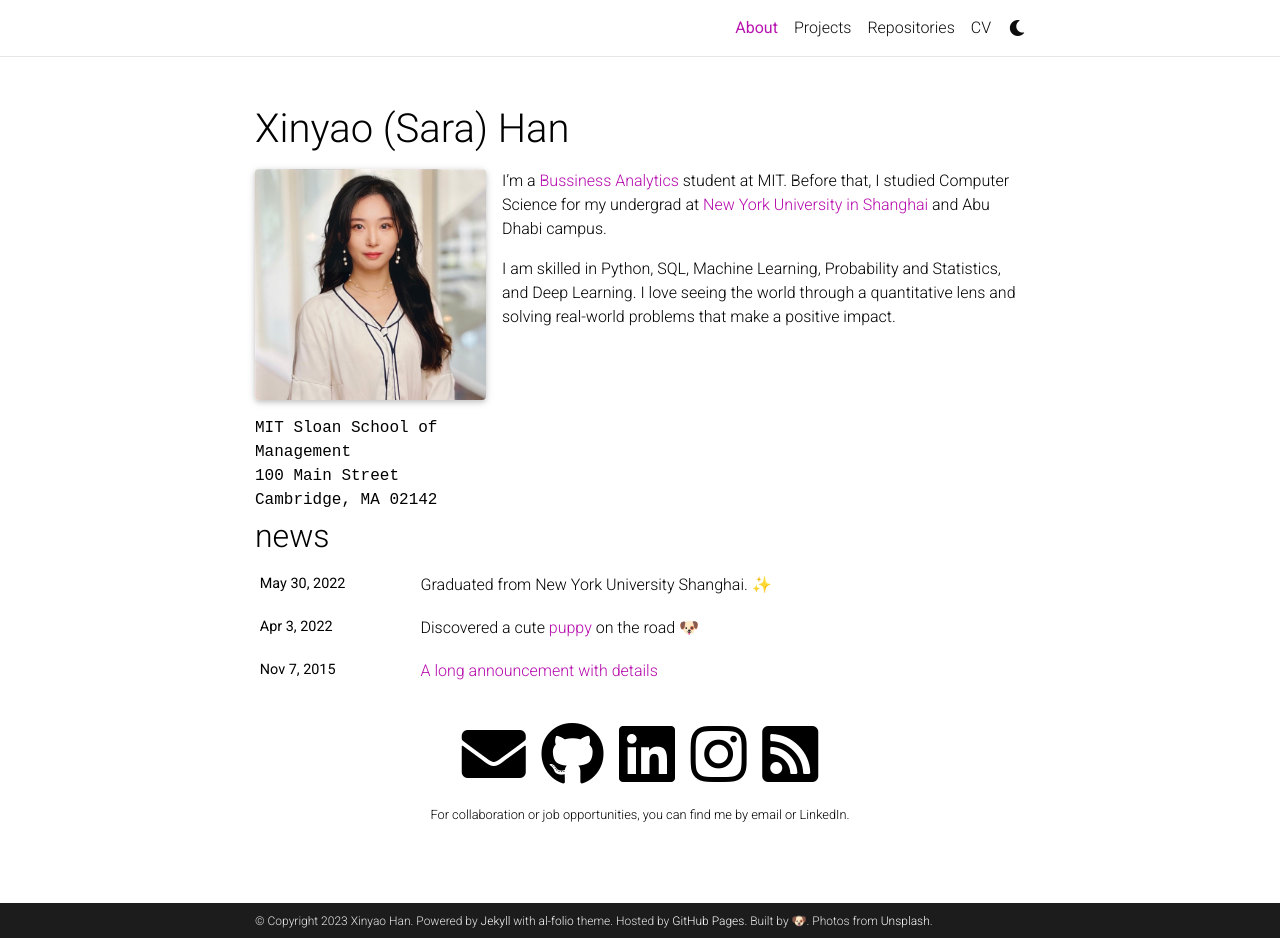
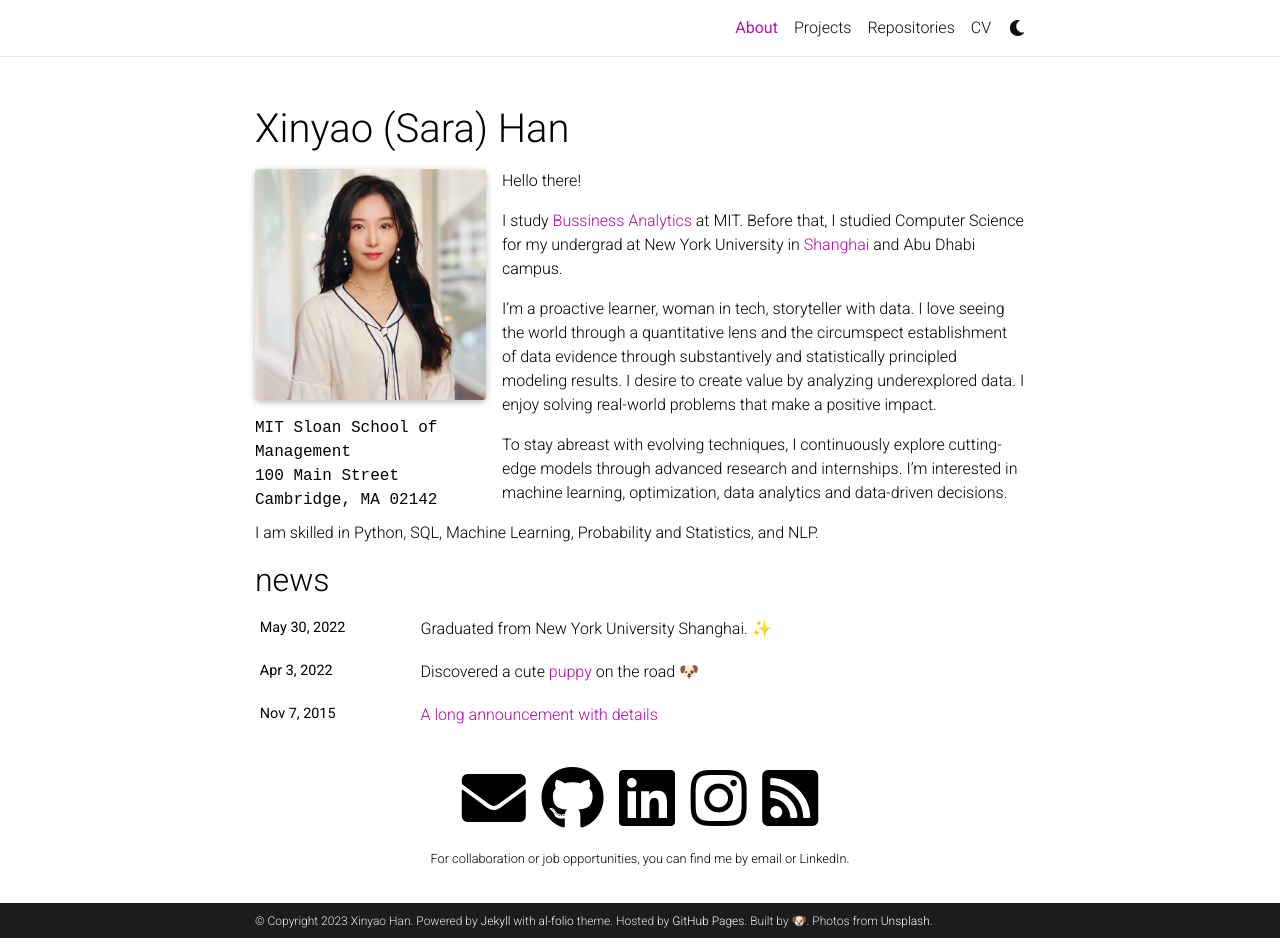
Before and after one commit to XinyaoHan/XinyaoHan.github.io, a Jekyll site: the page built from _pages/about.md, in a window 1280 px wide and 938 px high. Built offline with Jekyll 4.4.1, drawn with Linux system fonts in a browser that asks for light colours; full-size pictures stand in for the smaller copies a plugin makes; emoji names are drawn with the system emoji font; comment, search, counter and statistics services are not loaded; a style sheet for code colours, icons or effects is not loaded.

Commit message:
updated front page

```diff
--- a/_pages/about.md
+++ b/_pages/about.md
@@ -26,6 +26,12 @@
 
 By the way, I am also looking for jobs and I can catch mice and play with myself. I try hard not to mess with your furnitures and keep you a clean home. For a recent resume, click [here](/assets/pdf/XinyaoHan_resume_1205.pdf). -->
 
-I’m a <a href="https://mitsloan.mit.edu/master-of-business-analytics/">Bussiness Analytics</a> student at MIT. Before that, I studied Computer Science for my undergrad at <a href="https://shanghai.nyu.edu/">New York University in Shanghai</a> and Abu Dhabi campus.
+Hello there!
 
-I am skilled in Python, SQL, Machine Learning, Probability and Statistics, and Deep Learning. I love seeing the world through a quantitative lens and solving real-world problems that make a positive impact.
+I study <a href="https://mitsloan.mit.edu/master-of-business-analytics/">Bussiness Analytics</a> at MIT. Before that, I studied Computer Science for my undergrad at New York University in <a href="https://shanghai.nyu.edu/">Shanghai</a> and Abu Dhabi campus.
+
+I'm a proactive learner, woman in tech, storyteller with data. I love seeing the world through a quantitative lens and the circumspect establishment of data evidence through substantively and statistically principled modeling results. I desire to create value by analyzing underexplored data. I enjoy solving real-world problems that make a positive impact.
+
+To stay abreast with evolving techniques, I continuously explore cutting-edge models through advanced research and internships. I'm interested in machine learning, optimization, data analytics and data-driven decisions.
+
+I am skilled in Python, SQL, Machine Learning, Probability and Statistics, and NLP.
```
